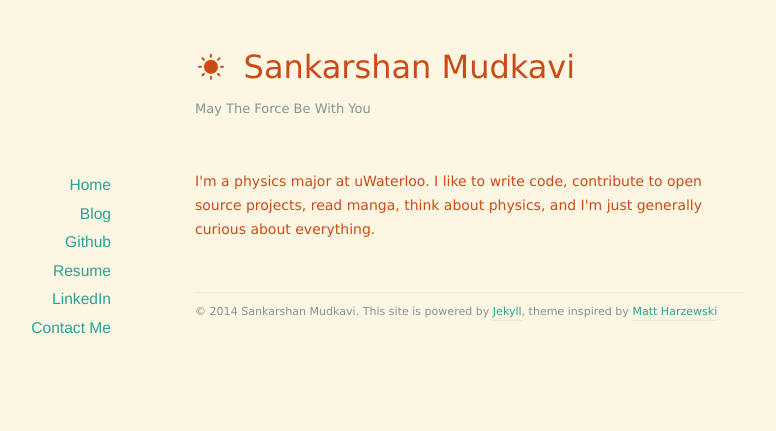
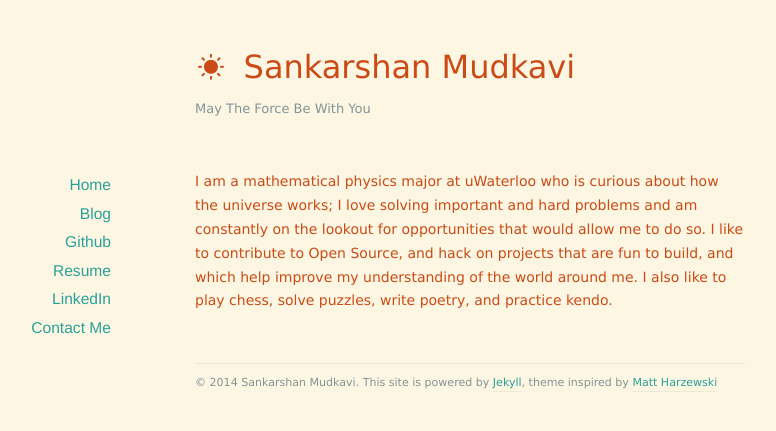
Before and after one commit to Sankarshan-Mudkavi/Sankarshan-Mudkavi.github.io, a Jekyll site: the page built from index.html, in a window 1280 px wide. Shown: the top 431 px of the page, without its empty margins (170-946 px from the left). Built offline with Jekyll 4.4.1, drawn with Linux system fonts in a browser that asks for light colours; nearby versions of some CDN libraries; Markdown is read by kramdown in place of the engine named in the settings; the list of posts is cut into pages by our own code.

Commit message:
Updated summary

```diff
--- a/index.html
+++ b/index.html
@@ -3,4 +3,6 @@ layout: default
 title: Sankarshan Mudkavi
 ---
 
-<h3> I'm a physics major at uWaterloo. I like to write code, contribute to open source projects, read manga, think about physics, and I'm just generally curious about everything.</h3>
+<h3> I am a mathematical physics major at uWaterloo who is curious about how the universe works; I love solving important and hard problems and am constantly on the lookout for opportunities that would allow me to do so. I like to contribute to
+Open Source, and hack on projects that are fun to build, and which help improve my understanding of the world around me. I also like
+to play chess, solve puzzles, write poetry, and practice kendo.</h3>
```
